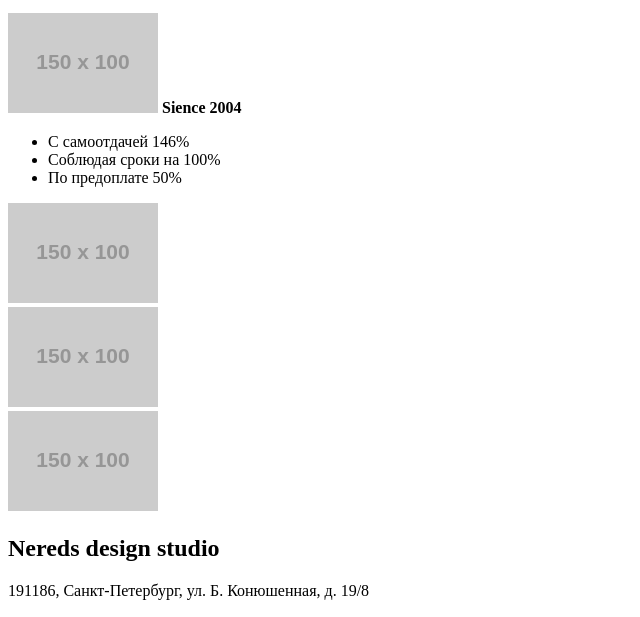
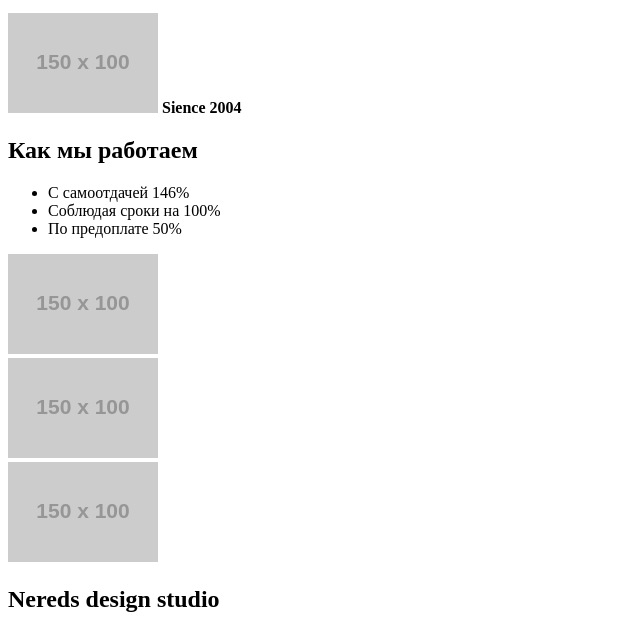
Before and after one commit to VSuchkov/229762-nerds, a plain HTML site: page index.html in a window 1280 px wide. Shown: the part 1256-1873 px from the top of the page, without its empty margins (0-640 px from the left). Drawn offline with Linux system fonts and the light colour scheme; placeholder pictures from the web are drawn by us.

Commit message:
объеденил блоки, убрал пустые атрибуты из img сделал блоки в about-us

```diff
--- a/index.html
+++ b/index.html
@@ -76,12 +76,15 @@
         </div>
       </div>
       <div class="about-us">
+        <div class="title">
         <h1>
           Мы - маленькая, но гордая дизайн-студия из Краснодара
         </h1>
         <p>
           Исповедуем принципы минимализма и чистоты. Ставим математический рассчет выше креатива. Работаем не покладая рук, как роботы.
         </p>
+        </div>
+        <div class="list">
         <h2>
           Выполняем заказы на разработку:
         </h2>
@@ -90,16 +93,21 @@
           <li>Мобильных приложений для iOS и Android</li>
           <li>Слайдшоу и видео для корпоративных презентаций</li>
         </ul>
+        </div>
         <div class="logo about-us">
           <img src="http://placehold.it/150x100">
           <b>Sience 2004</b>
         </div>
+        <div class="list">
+          <h2>Как мы работаем</h2>
         <ul>
           <li>С самоотдачей 146%</li>
           <li>Соблюдая сроки на 100%</li>
           <li>По предоплате 50%</li>
         </ul>
       </div>
+      </div>
+      <div class="row">
       <div>
         <img src="http://placehold.it/150x100">
       </div>
@@ -109,6 +117,7 @@
 
       <div>
         <img src="http://placehold.it/150x100">
+      </div>
       </div>
       <div class="contacts">
         <div>
```
